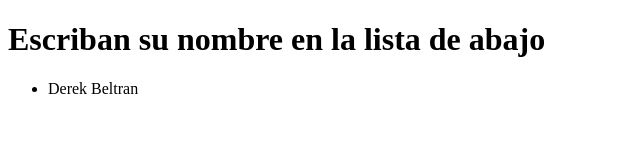
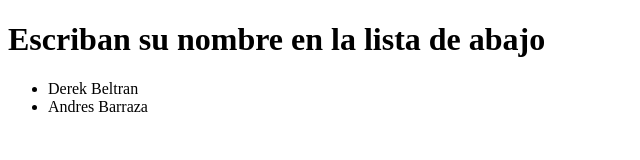
Before and after one commit to genarosan/web, a plain HTML site: page index.html in a window 1280 px wide. Shown: the full height of the page, 0-640 px from the left. Drawn offline with Linux system fonts and the light colour scheme.

Commit message:
Update index.html

```diff
--- a/index.html
+++ b/index.html
@@ -10,6 +10,7 @@
   <h1> Escriban su nombre en la lista de abajo </h1>
   <ul>
     <li> Derek Beltran </li>
+    <li> Andres Barraza </li>
   </ul>
 </body>
 </html>
```
